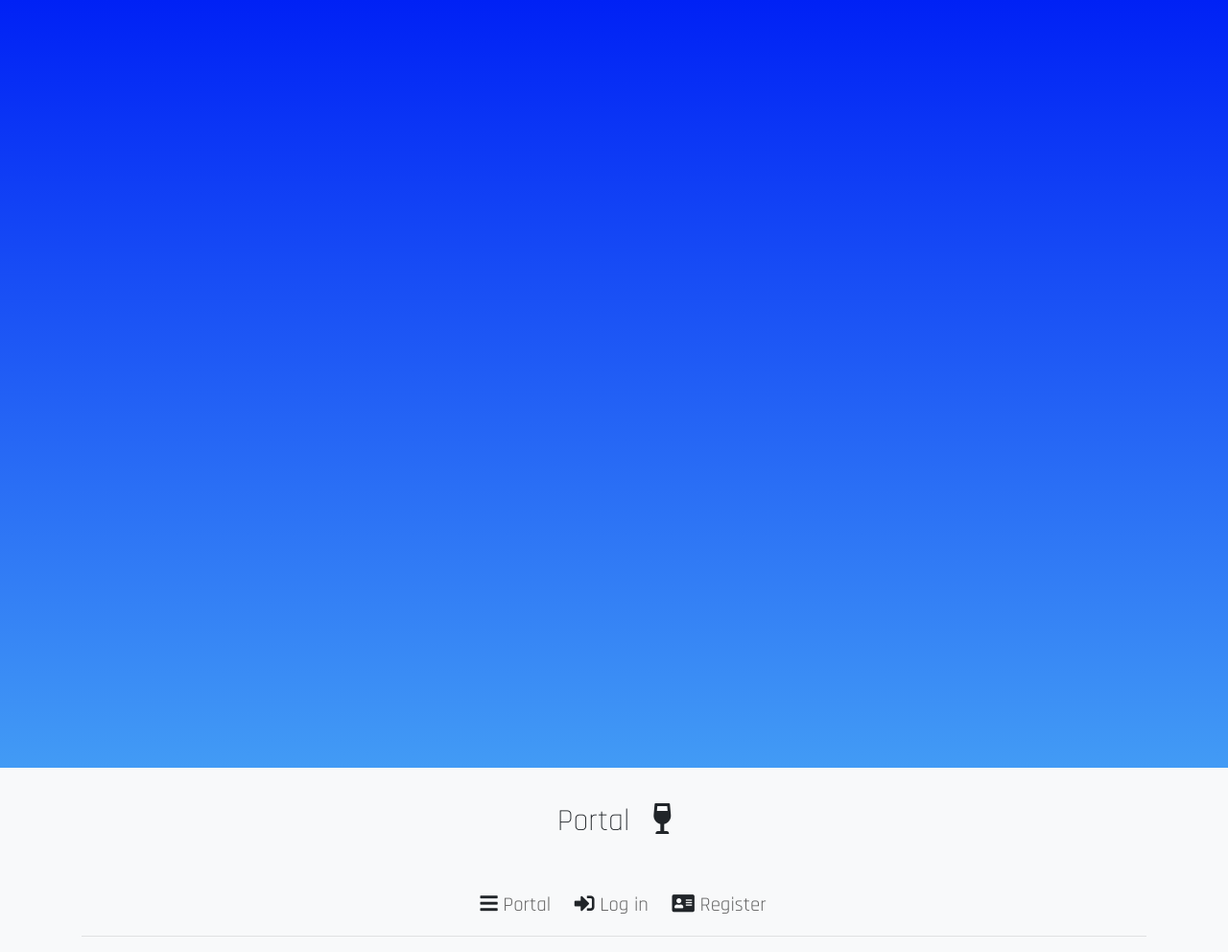
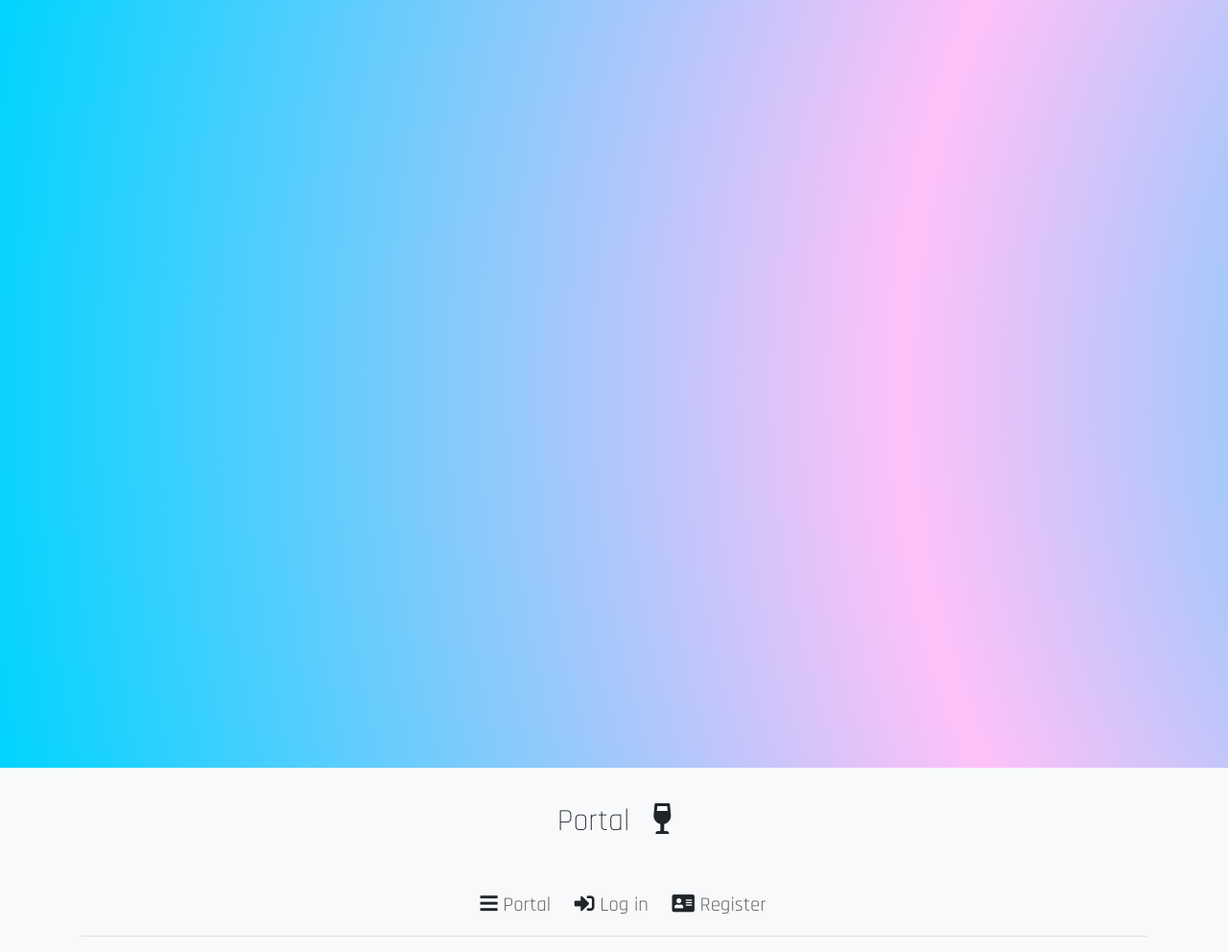
Before and after one commit to wkatbey/personal-website, a Django app: template blog/templates/blog/blog_base.html in a window 1280 px wide. Shown: the whole page at 96% size. Run offline with Django 3.2, Linux system fonts and the light colour scheme; the template is opened without the code that fills it, so the values that code supplies are empty; some libraries are stand-ins or nearby versions.

Commit message:
Changing colors

```diff
--- a/sph_style/static/sph_style/hero_properties.css
+++ b/sph_style/static/sph_style/hero_properties.css
@@ -5,7 +5,7 @@
 }
 
 .hero-image {
-    background: linear-gradient(to top, #429bf5, #0021f5);
+    background: radial-gradient(circle at 150%, #00d4ff, #ffc1f9, #00d4ff);
     height: 100vh;
 }
 
```
